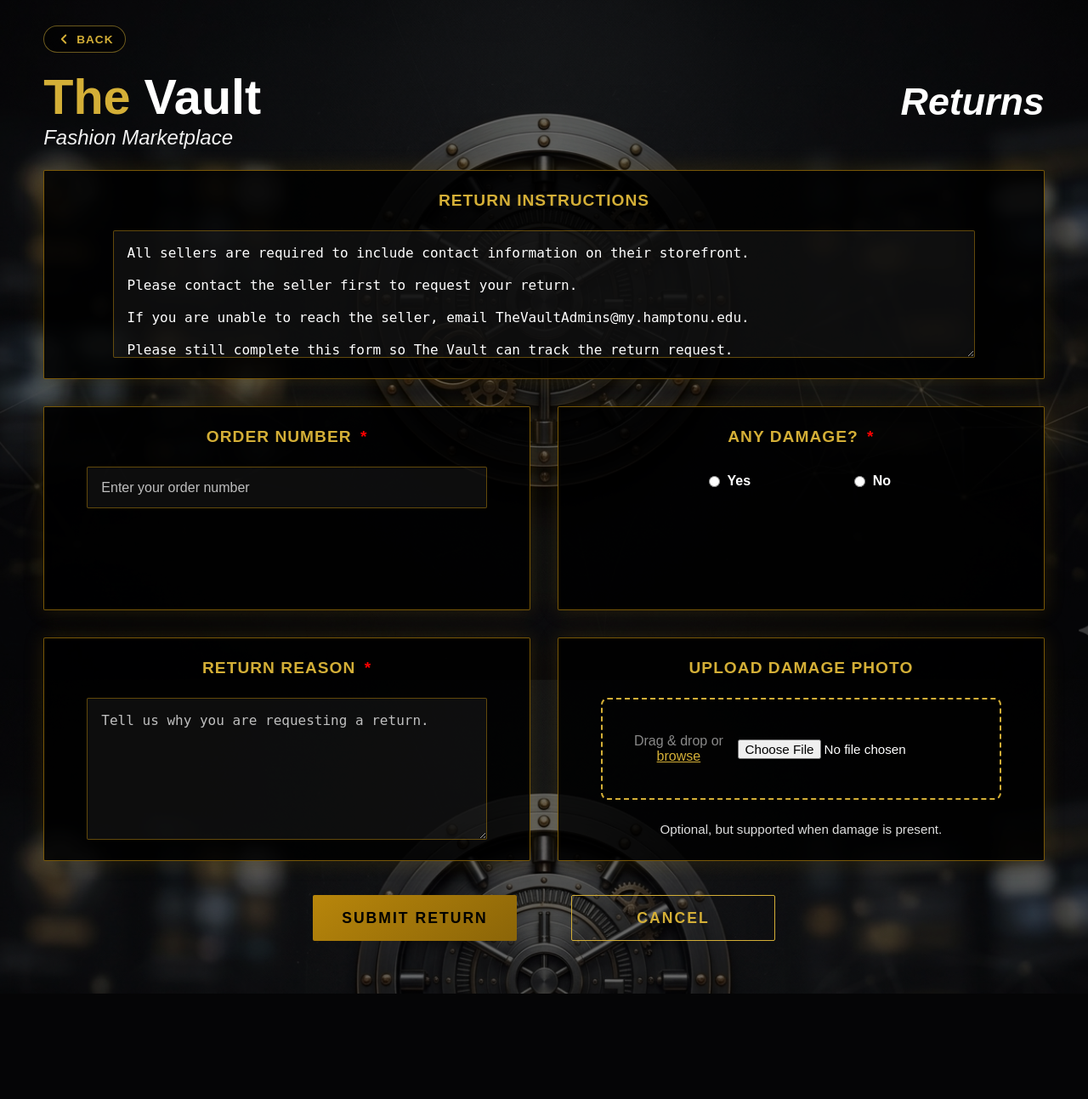
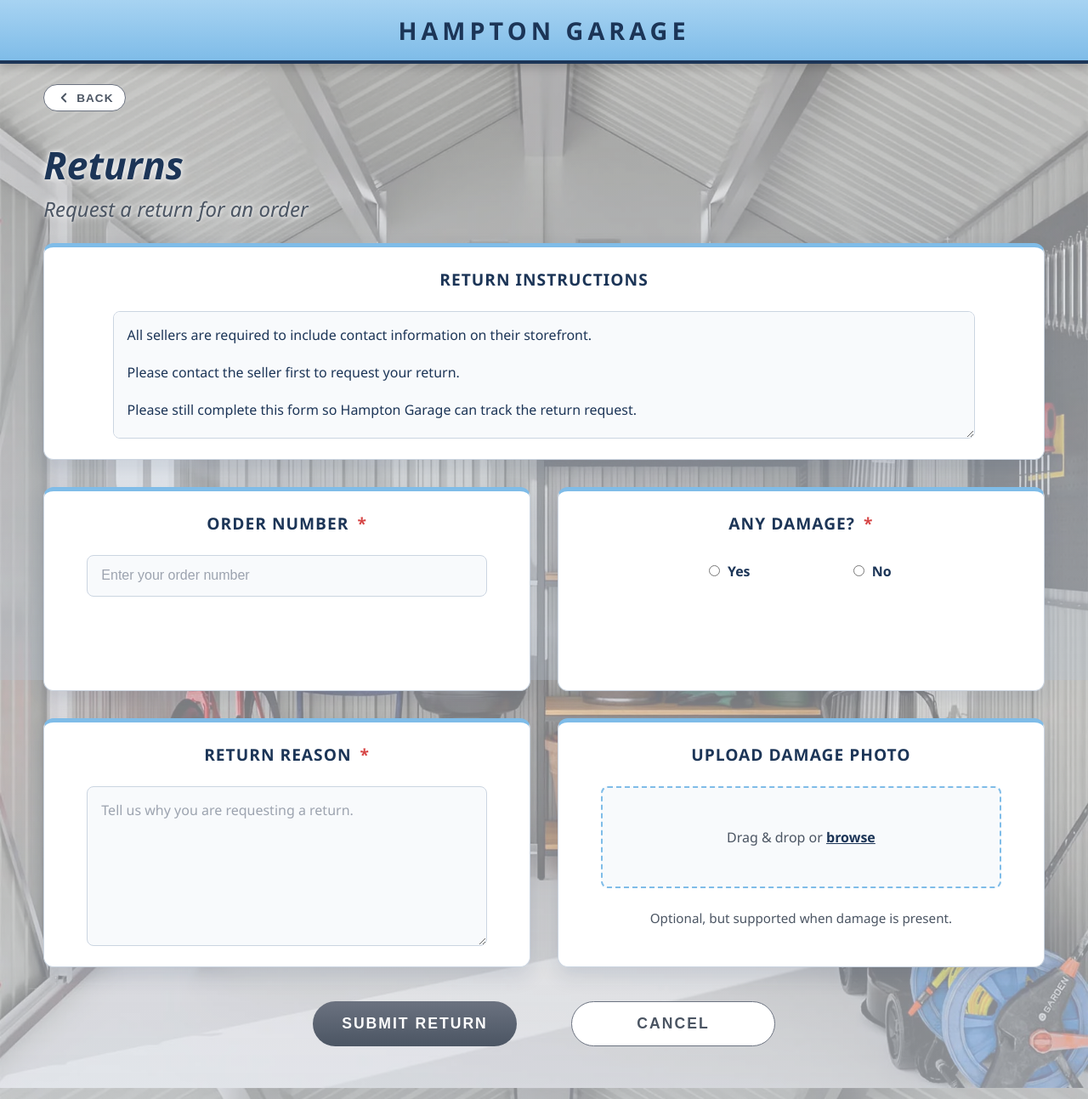
Before and after one commit to EzariaA/HamptonGarage--development, a Flask app: page /returns in a window 1280 px wide. Shown: the whole page at 85% size. Before the commit the page ends 1169 px from the top, so only its background shows below. Run offline with Flask 3, Linux system fonts and the light colour scheme; the visitor is signed in with stand-in values (Sample User, id 1).

Commit message:
Restyle returns and the listing/storefront forms, remove The Vault
What changed:
- Shared form styles (static/css/create_storefront.css, used by returns,
  create/edit listing, and create/edit storefront) switched to the garage
  theme: light gray page, white cards with a blue top line, navy text,
  gray pill buttons, blue focus glow. Number inputs (price, quantities)
  now match the text inputs.
- Returns: blue banner, "Returns" title instead of The Vault, garage shed
  photo background (static/images/returns_garage.webp) with a light tint.
  Removed the TheVaultAdmins@my.hamptonu.edu line from the instructions.
- Create/Edit Listing and Create/Edit Storefront: blue banner, page name
  and subtitle instead of "The Vault", gold upload boxes/labels/buttons
  recolored, Delete Storefront box restyled white with a red edge.
- Fixed the browser "Choose File" button showing inside every upload box
  (a shared display: block rule was overriding the hidden attribute).

What happens:
- Same forms and uploads; clicking an upload box still opens the file picker.

Co-Authored-By: Claude Opus 5.5 <noreply@anthropic.com>

```diff
--- a/static/css/create_storefront.css
+++ b/static/css/create_storefront.css
@@ -1,10 +1,12 @@
 /*
     create_storefront.css
 
-    The Vault Campus Marketplace
+    Hampton Garage Campus Marketplace
     CSC 405 Sp 26'
     Created by Day Ekoi - Iteration 5
     3/22/2026
+    Updated by Mason Johnson 10/26/26 - switched to the garage theme (light gray page, white cards,
+    navy text, gray buttons). Also used by returns, create/edit listing, and edit storefront.
 
 
 Description:
@@ -31,14 +33,16 @@ html, body {
 }
 
 body {
-    background:
-        linear-gradient(rgba(0, 0, 0, 0.58), rgba(0, 0, 0, 0.58)),
-        url("/static/images/background.png") no-repeat center center fixed;
-    background-size: cover;
-    color: white;
-    font-family: Arial, Helvetica, sans-serif;
+    background: linear-gradient(to bottom, var(--page-gray), #cfd6df) fixed;
+    color: var(--navy);
+    font-family: 'Segoe UI', Arial, sans-serif;
     min-height: 100vh;
-    padding: 30px 0;
+    padding: 0 0 30px;
+}
+
+/* space between the blue banner and the page */
+.site-banner {
+    margin-bottom: 24px;
 }
 
 
@@ -52,24 +56,19 @@ body {
 }
 
 
-/* branding block: holds vault title + subtitle */
+/* branding block: holds site title + subtitle */
 .brand-block {
     display: flex;
     flex-direction: column;
 }
 
 
-/* main vault title styling */
+/* main site title styling */
 .brand-title {
     font-size: 3.6rem;
     font-weight: 800;
     line-height: 1;
-}
-
-
-/* gold accent color */
-.gold {
-    color: #d4af37;
+    color: var(--navy);
 }
 
 
@@ -78,7 +77,7 @@ body {
     margin-top: 0.3rem;
     font-size: 1.5rem;
     font-style: italic;
-    color: #f1f1f1;
+    color: var(--text-gray);
 }
 
 
@@ -87,7 +86,7 @@ body {
     font-size: 2.8rem;
     font-style: italic;
     font-weight: 800;
-    color: white;
+    color: var(--navy);
     margin-top: 0.5rem;
 }
 
@@ -107,20 +106,21 @@ body {
 }
 
 
-/* form card: reusable black/gold section styling */
+/* form card: reusable white section styling */
 .form-card {
-    background: rgba(0, 0, 0, 0.85);
-    border: 1px solid rgba(184, 134, 11, 0.65);
-    border-radius: 2px;
+    background: var(--card-white);
+    border: 1px solid var(--border-gray);
+    border-top: 5px solid var(--baby-blue-dark);
+    border-radius: 12px;
     padding: 1.5rem;
-    box-shadow: 0 0 25px rgba(184, 134, 11, 0.18);
+    box-shadow: 0 10px 25px rgba(28, 53, 87, 0.12);
 
     display: flex;
     flex-direction: column;
     justify-content: flex-start;
     align-items: center;
 
-    color: white;
+    color: var(--navy);
 }
 
 
@@ -131,7 +131,7 @@ body {
     font-weight: 800;
     text-align: center;
     margin-bottom: 24px;
-    color: #d4af37;
+    color: var(--navy);
     text-transform: uppercase;
     letter-spacing: 1px;
 }
@@ -139,7 +139,7 @@ body {
 
 /* required asterisk */
 .required {
-    color: red;
+    color: #d64545;
     margin-left: 4px;
 }
 
@@ -148,7 +148,7 @@ body {
 .helper-text {
     margin-top: 0.8rem;
     font-size: 0.95rem;
-    color: #dddddd;
+    color: var(--text-gray);
     text-align: center;
 }
 
@@ -210,7 +210,7 @@ body {
     margin-top: -8px;
     margin-bottom: 16px;
     text-align: center;
-    color: #d8d8d8;
+    color: var(--text-gray);
     font-size: 0.92rem;
 }
 
@@ -218,7 +218,7 @@ body {
     min-height: 20px;
     margin-top: 1rem;
     text-align: center;
-    color: #ff9b9b;
+    color: #b42318;
     font-size: 0.86rem;
     font-weight: 700;
 }
@@ -233,63 +233,81 @@ body {
 /* text inputs: styling for input fields */
 input[type="text"] {
     width: 90%;
-    background: rgba(255, 255, 255, 0.05);
-    border: 1px solid rgba(184, 134, 11, 0.5);
-    border-radius: 2px;
+    background: #f8fafc;
+    border: 1px solid var(--border-gray);
+    border-radius: 8px;
     padding: 0.9rem 1rem;
-    color: white;
+    color: var(--navy);
     font-size: 1rem;
     outline: none;
+}
+
+/* number inputs (price, quantities): match text inputs - Mason Johnson 10/26/26 */
+input[type="number"] {
+    background: #f8fafc;
+    border: 1px solid var(--border-gray);
+    border-radius: 8px;
+    padding: 0.6rem 0.8rem;
+    color: var(--navy);
+    font-size: 1rem;
+    outline: none;
+}
+
+input[type="number"]:focus {
+    border-color: var(--baby-blue-dark);
+    background: white;
+    box-shadow: 0 0 0 3px rgba(167, 211, 242, 0.6);
 }
 
 /* select styling: match text inputs */
 select {
     width: 90%;
-    background: rgba(255, 255, 255, 0.05);
-    border: 1px solid rgba(184, 134, 11, 0.5);
-    border-radius: 2px;
+    background: #f8fafc;
+    border: 1px solid var(--border-gray);
+    border-radius: 8px;
     padding: 0.9rem 1rem;
-    color: white;
+    color: var(--navy);
     font-size: 1rem;
     outline: none;
 }
 
 /* select focus state */
 select:focus {
-    border-color: #f0cf5a;
-    background: rgba(255, 255, 255, 0.1);
-    box-shadow: 0 0 0 2px rgba(212, 175, 55, 0.12);
+    border-color: var(--baby-blue-dark);
+    background: white;
+    box-shadow: 0 0 0 3px rgba(167, 211, 242, 0.6);
 }
 
 /* improve readability of native dropdown options */
 select option {
-    background: #111111;
-    color: #ffffff;
+    background: white;
+    color: var(--navy);
 }
 
 
 /* input placeholder text */
 input[type="text"]::placeholder {
-    color: #bfbfbf;
+    color: #9ca3af;
 }
 
 
 /* input focus state */
 input[type="text"]:focus {
-    border-color: #f0cf5a;
-    background: rgba(255, 255, 255, 0.1);
-    box-shadow: 0 0 0 2px rgba(212, 175, 55, 0.12);
+    border-color: var(--baby-blue-dark);
+    background: white;
+    box-shadow: 0 0 0 3px rgba(167, 211, 242, 0.6);
 }
 
 
 /* textarea styling */
 textarea {
     width: 90%;
-    background: rgba(255, 255, 255, 0.05);
-    border: 1px solid rgba(184, 134, 11, 0.5);
-    border-radius: 2px;
+    background: #f8fafc;
+    border: 1px solid var(--border-gray);
+    border-radius: 8px;
     padding: 1rem;
-    color: white;
+    color: var(--navy);
+    font-family: inherit;
     font-size: 1rem;
     resize: vertical;
     min-height: 150px;
@@ -299,15 +317,15 @@ textarea {
 
 /* textarea placeholder */
 textarea::placeholder {
-    color: #bfbfbf;
+    color: #9ca3af;
 }
 
 
 /* textarea focus state */
 textarea:focus {
-    border-color: #f0cf5a;
-    background: rgba(255, 255, 255, 0.1);
-    box-shadow: 0 0 0 2px rgba(212, 175, 55, 0.12);
+    border-color: var(--baby-blue-dark);
+    background: white;
+    box-shadow: 0 0 0 3px rgba(167, 211, 242, 0.6);
 }
 
 
@@ -315,8 +333,14 @@ textarea:focus {
 input[type="file"] {
     display: block;
     margin: 0 auto;
-    color: white;
+    color: var(--navy);
     font-size: 0.95rem;
+}
+
+/* file inputs marked "hidden" stay hidden - the drop zones open them with JS when clicked
+   (the display: block above was overriding the hidden attribute) - Mason Johnson 10/26/26 */
+input[type="file"][hidden] {
+    display: none;
 }
 
 
@@ -337,7 +361,7 @@ input[type="file"] {
     gap: 0.55rem;
     font-size: 1rem;
     font-weight: 600;
-    color: white;
+    color: var(--navy);
 }
 
 
@@ -345,7 +369,7 @@ input[type="file"] {
 .category-grid input[type="checkbox"] {
     width: 18px;
     height: 18px;
-    accent-color: #d4af37;
+    accent-color: var(--navy);
 }
 
 
@@ -374,7 +398,7 @@ input[type="file"] {
 .danger-btn,
 .reactivate-btn {
     min-width: 240px;
-    border-radius: 2px;
+    border-radius: 999px;
     padding: 0.95rem 1.5rem;
     font-size: 1.1rem;
     font-weight: 800;
@@ -387,29 +411,29 @@ input[type="file"] {
 
 /* primary button */
 .primary-btn {
-    background: linear-gradient(145deg, #B8860B, #8B6508);
-    color: black;
+    background: linear-gradient(to bottom, var(--btn-gray), var(--btn-gray-dark));
+    color: white;
     border: none;
 }
 
 
 /* secondary button */
 .secondary-btn {
-    background: transparent;
-    color: #d4af37;
-    border: 1px solid #d4af37;
+    background: white;
+    color: var(--btn-gray-dark);
+    border: 1px solid var(--btn-gray);
 }
 
 .danger-btn {
-    background: rgba(132, 18, 18, 0.18);
-    color: #ff8f8f;
-    border: 1px solid rgba(220, 53, 53, 0.75);
+    background: #fdecec;
+    color: #b42318;
+    border: 1px solid #d64545;
 }
 
 .reactivate-btn {
-    background: rgba(24, 110, 54, 0.22);
-    color: #98efb2;
-    border: 1px solid rgba(76, 175, 80, 0.82);
+    background: #ecfdf3;
+    color: #146c2e;
+    border: 1px solid #8fd8a8;
 }
 
 
--- a/static/css/pages/returns.css
+++ b/static/css/pages/returns.css
@@ -2,7 +2,20 @@
     returns.css
     Moved out of the inline <style> block in returns.html
     by Mason Johnson, Iteration 2, 10/1/26
+    Switched to the garage theme (blue + gray) by Mason Johnson, 10/26/26
 */
+        /* Garage photo behind the returns page, with a light gray tint so the white cards stay easy to read */
+        body {
+            background:
+                linear-gradient(rgba(229, 231, 235, 0.55), rgba(207, 214, 223, 0.7)),
+                url('/static/images/returns_garage.webp') no-repeat center center fixed;
+            background-size: cover;
+        }
+        /* soft white glow so the title reads clearly over the photo */
+        .create-header .page-title,
+        .create-header .brand-subtitle {
+            text-shadow: 0 0 12px rgba(255, 255, 255, 0.95), 0 0 4px rgba(255, 255, 255, 0.9);
+        }
         .back-row {
             width: min(1200px, 92%);
             margin: 0 auto 0.8rem;
@@ -11,10 +24,10 @@
             display: inline-flex;
             align-items: center;
             gap: 6px;
-            background: rgba(0,0,0,0.55);
-            border: 1px solid rgba(212,175,55,0.5);
+            background: white;
+            border: 1px solid var(--btn-gray);
             border-radius: 999px;
-            color: #d4af37;
+            color: var(--btn-gray-dark);
             font-size: 0.85rem;
             font-weight: 700;
             letter-spacing: 1px;
@@ -24,16 +37,17 @@
             transition: background 0.2s, color 0.2s;
         }
         .back-btn:hover {
-            background: rgba(212,175,55,0.15);
-            color: #f0cc55;
+            background: var(--btn-gray);
+            color: white;
         }
         .drop-zone {
-            border: 2px dashed #d4af37;
+            border: 2px dashed var(--baby-blue-dark);
             border-radius: 8px;
             padding: 1.2rem;
             text-align: center;
             cursor: pointer;
-            color: #888;
+            color: var(--text-gray);
+            background: #f8fafc;
             transition: background 0.2s, border-color 0.2s;
             width: 90%;
             margin: 0 auto;
@@ -43,11 +57,12 @@
             justify-content: center;
         }
         .drop-zone.dragover {
-            background: rgba(212, 175, 55, 0.08);
-            border-color: #f0cc55;
+            background: #eef6fc;
+            border-color: var(--navy);
         }
         .drop-link {
-            color: #d4af37;
+            color: var(--navy);
+            font-weight: 600;
             text-decoration: underline;
         }
         .image-preview-row {
@@ -66,26 +81,29 @@
             height: 110px;
             object-fit: cover;
             border-radius: 8px;
-            border: 1px solid rgba(184, 134, 11, 0.5);
+            border: 1px solid var(--border-gray);
         }
         .thumb-name {
             font-size: 0.76rem;
-            color: #aaa;
+            color: var(--text-gray);
         }
         .returns-feedback {
             display: none;
             width: min(700px, 92%);
             margin: 1rem auto 0;
-            background: rgba(0, 0, 0, 0.86);
-            border: 1px solid rgba(184, 134, 11, 0.65);
-            color: #f0cc55;
+            background: white;
+            border: 1px solid var(--baby-blue-dark);
+            border-left: 6px solid var(--baby-blue-dark);
+            border-radius: 8px;
+            color: var(--navy);
             padding: 1rem 1.2rem;
             text-align: center;
-            box-shadow: 0 0 25px rgba(184, 134, 11, 0.18);
+            box-shadow: 0 8px 20px rgba(28, 53, 87, 0.12);
         }
         .returns-feedback.error {
-            border-color: rgba(220, 53, 53, 0.55);
-            color: #ff8f8f;
+            background: #fdecec;
+            border-color: #d64545;
+            color: #b42318;
         }
         .radio-grid label {
             min-width: 120px;
--- a/static/js/create_listing.js
+++ b/static/js/create_listing.js
@@ -1,7 +1,7 @@
 /*
 create_listing.js
 
-The Vault Campus Marketplace
+Hampton Garage Campus Marketplace
 CSC 405 Sp 26
 Created by Elali McNair - Iteration 4
 Updated by Day Ekoi - Iteration 5 4/9/26
@@ -351,7 +351,7 @@ document.addEventListener('DOMContentLoaded', function() {
             });
           }
           const messageDiv = document.createElement("div");
-          messageDiv.style.cssText = "color: #d4af37; margin-top: 10px; font-weight: bold; text-align:center;";
+          messageDiv.style.cssText = "color: #1c3557; margin-top: 10px; font-weight: bold; text-align:center;";
           messageDiv.innerHTML = `You must create a storefront before creating listings. <a href="/storefronts/create" style="color:#fff; text-decoration:underline;">Create one here</a>`;
           storefrontSelect.parentNode.appendChild(messageDiv);
         }
@@ -363,7 +363,7 @@ document.addEventListener('DOMContentLoaded', function() {
           });
         }
         const messageDiv = document.createElement("div");
-        messageDiv.style.cssText = "color: #d4af37; margin-top: 10px; font-weight: bold; text-align:center;";
+        messageDiv.style.cssText = "color: #1c3557; margin-top: 10px; font-weight: bold; text-align:center;";
         messageDiv.innerHTML = `You must create a storefront before creating listings. <a href="/storefronts/create" style="color:#fff; text-decoration:underline;">Create one here</a>`;
         storefrontSelect.parentNode.appendChild(messageDiv);
       } else {
--- a/static/js/create_storefront.js
+++ b/static/js/create_storefront.js
@@ -1,7 +1,7 @@
 /*
     create_storefront.js
 
-    The Vault Campus Marketplace
+    Hampton Garage Campus Marketplace
     CSC 405 Sp 26'
     Created by Day Ekoi - Iteration 4 - 3/22/2026
     Updated by Day Ekoi - Iteration 5 4/9/26
--- a/static/js/edit_listing.js
+++ b/static/js/edit_listing.js
@@ -1,7 +1,7 @@
 /*
     edit_listing.js
 
-    The Vault Campus Marketplace
+    Hampton Garage Campus Marketplace
     CSC 405 Sp 26'
     Updated by Day Ekoi - Iteration 5 4/22/26
     - One Size mode: loads correctly from existing data
--- a/static/js/edit_storefront.js
+++ b/static/js/edit_storefront.js
@@ -1,7 +1,7 @@
 /*
     edit_storefront.js
 
-    The Vault Campus Marketplace
+    Hampton Garage Campus Marketplace
     CSC 405 Sp 26'
     Created by Day Ekoi - Iteration 5 4/16/2026
     Updated by Day Ekoi - Iteration 5 - 4/20/26 - drag-drop zones, image preview thumbnails, preview_image_1-4 upload + pre-fill, existing preview image display
--- a/templates/returns.html
+++ b/templates/returns.html
@@ -1,4 +1,5 @@
 {# Migrated to extend base.html by Mason Johnson, Iteration 2, 10/1/26 #}
+{# Switched to the garage theme (blue banner, no Vault title) by Mason Johnson 10/26/26 #}
 {% extends "base.html" %}
 
 {% block title %}Returns{% endblock %}
@@ -9,6 +10,11 @@
 {% endblock %}
 
 {% block content %}
+    <!-- Shared baby blue banner (styles in base.css) -->
+    <header class="site-banner">
+        <a href="/storefronts">HAMPTON GARAGE</a>
+    </header>
+
     <div class="back-row">
         <button class="back-btn" id="backBtn">
             <svg viewBox="0 0 24 24" width="18" height="18" fill="none" stroke="currentColor" stroke-width="2.5" stroke-linecap="round" stroke-linejoin="round">
@@ -20,24 +26,21 @@
 
     <header class="create-header">
         <div class="brand-block">
-            <h1 class="brand-title"><span class="gold">The</span> Vault</h1>
-            <p class="brand-subtitle">Fashion Marketplace</p>
+            <h1 class="page-title">Returns</h1>
+            <p class="brand-subtitle">Request a return for an order</p>
         </div>
-        <h2 class="page-title">Returns</h2>
     </header>
 
     <main class="create-page">
         <form class="storefront-form" id="returnsForm" enctype="multipart/form-data">
             <section class="form-card description-card">
                 <label class="section-label">Return Instructions</label>
-                <textarea rows="6" readonly>
+                <textarea rows="4" readonly>
 All sellers are required to include contact information on their storefront.
 
 Please contact the seller first to request your return.
 
-If you are unable to reach the seller, email TheVaultAdmins@my.hamptonu.edu.
-
-Please still complete this form so The Vault can track the return request.
+Please still complete this form so Hampton Garage can track the return request.
                 </textarea>
             </section>
 
```
Also changed, not shown: static/css/pages/create_listing.css (+20 -17 lines), static/css/pages/create_storefront.css (+10 -8 lines), static/css/pages/edit_listing.css (+27 -24 lines), static/css/pages/edit_storefront.css (+35 -27 lines), templates/create_listing.html (+13 -11 lines), templates/create_storefront.html (+9 -7 lines), templates/edit_listing.html (+14 -9 lines), templates/edit_storefront.html (+15 -12 lines), static/images/returns_garage.webp (added).
